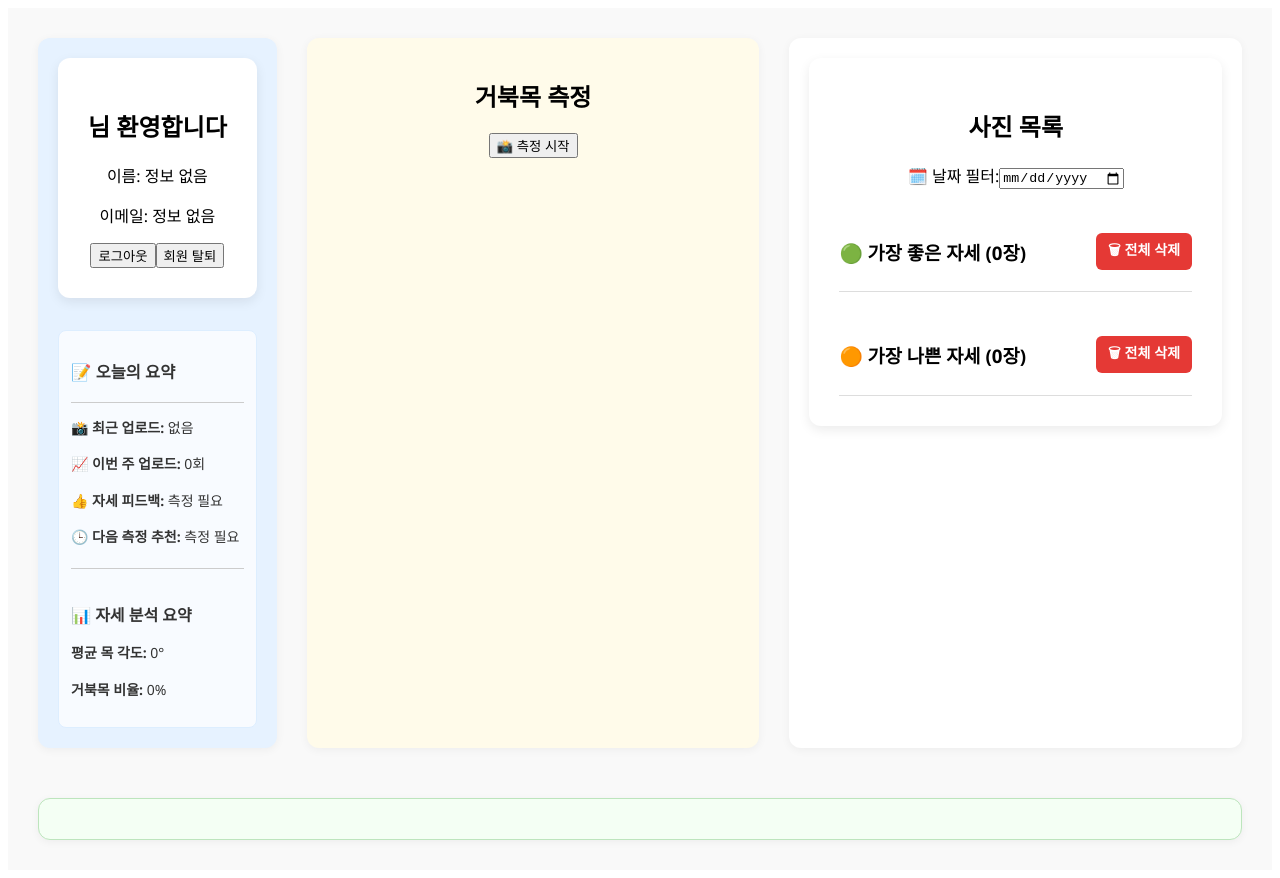
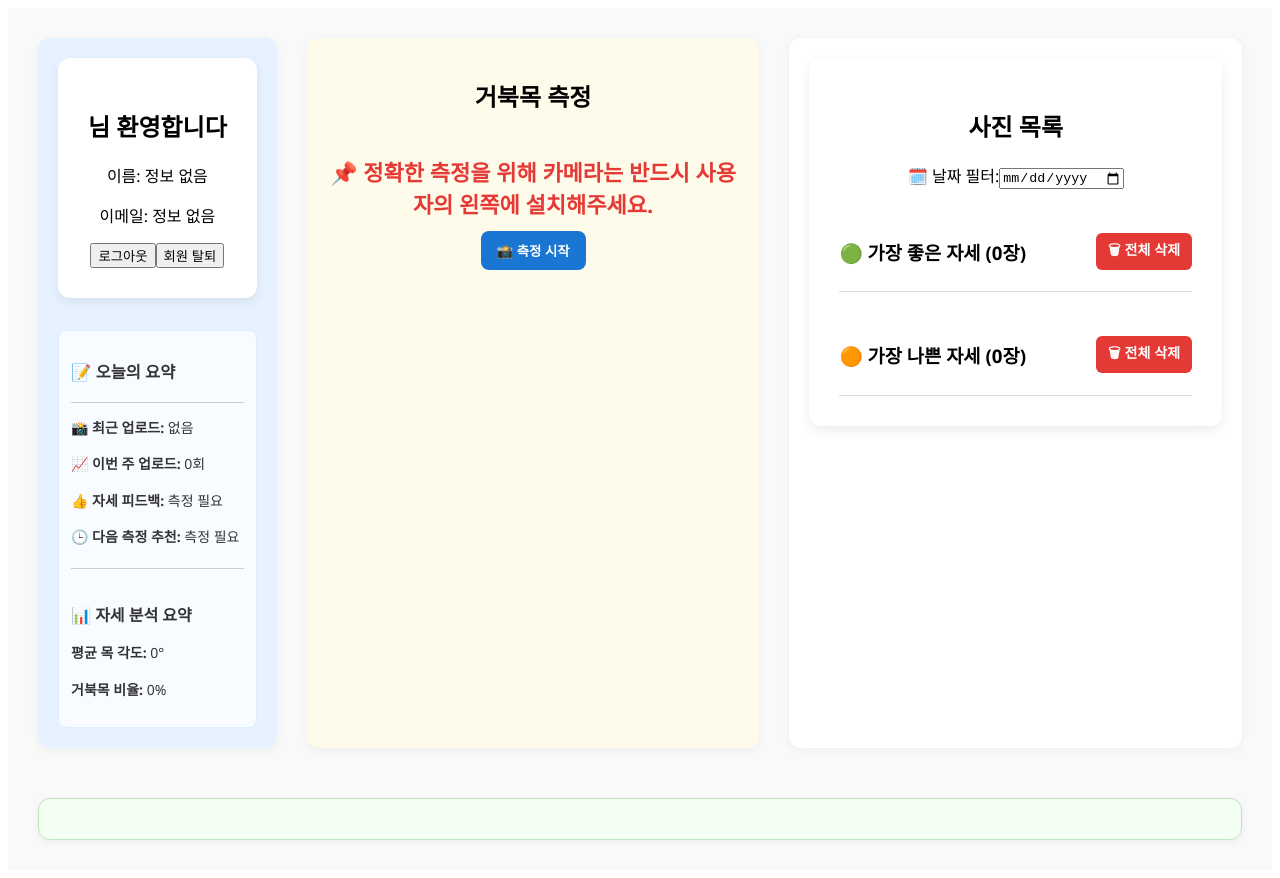
Before and after one commit to mj99k14/webcam-upgrade, a Vue app in the folder newfront/: page /myprofile in a window 1280 px wide. Built offline with nearby package versions, Linux system fonts and the light colour scheme.

Commit message:
css정리

```diff
--- a/newfront/src/components/Mainphotos.vue
+++ b/newfront/src/components/Mainphotos.vue
@@ -1,20 +1,22 @@
 <template>
   <div class="main">
-    <!-- 포스터 결과 사진 -->
-    <div class="result-photo-group" v-if="worstFrameUrl || bestFrameUrl">
+    <!-- 결과 사진 -->
+    <div class="result-photo-group" v-if="measurementFinished && (bestFrameUrl || worstFrameUrl)">
       <div v-if="bestFrameUrl" class="photo-block" @click="openModal(bestFrameUrl)">
         <p>✅ 가장 좋은 자세</p>
         <img :src="bestFrameUrl" alt="좋은 자세" />
       </div>
       <div v-if="worstFrameUrl" class="photo-block" @click="openModal(worstFrameUrl)">
         <p>⚠️ 가장 나쁜 자세</p>
-        <img :src="worstFrameUrl" alt="거북목의심  자세" />
+        <img :src="worstFrameUrl" alt="나쁜 자세" />
       </div>
     </div>
 
     <PhotoModal v-if="modalUrl" :photoUrl="modalUrl" @close="modalUrl = null" />
+
     <div class="title-group">
       <h2>거북목 측정</h2>
+      <p class="camera-guide">📌 정확한 측정을 위해 카메라는 반드시 사용자의 왼쪽에 설치해주세요.</p>
       <div class="button-group" v-if="isCapturing && !measurementFinished">
         <button class="stop-btn" @click="stopCamera">📴 측정 중지</button>
         <button class="complete-btn" @click="finishMeasurement">✅ 측정 완료</button>
@@ -27,7 +29,7 @@
         <video ref="video" autoplay muted playsinline></video>
         <canvas ref="canvas"></canvas>
       </div>
-      <p>⏱ 측정 시간: {{ formattedTime }}</p>
+      <p class="timer-text">⏱ 측정 시간: {{ formattedTime }}</p>
     </div>
 
     <div v-if="measurementFinished" class="result-info">
@@ -86,6 +88,7 @@ export default {
   },
   methods: {
     toggleMeasurement() {
+      alert("⚠️ 카메라는 반드시 사용자의 왼쪽에 설치해주세요!");
       this.startCamera();
     },
     openModal(url) {
@@ -122,13 +125,33 @@ export default {
       const worst = this.capturedFrames.reduce((max, f) => (f.angle > max.angle ? f : max), this.capturedFrames[0]);
       const best = this.capturedFrames.reduce((min, f) => (f.angle < min.angle ? f : min), this.capturedFrames[0]);
 
-      const worstId = await this.uploadToServer(worst.dataUrl, "worst", worst.angle);
-      const bestId = await this.uploadToServer(best.dataUrl, "best", best.angle);
+      let bestId = null;
+      let worstId = null;
 
+      // 📌 best와 worst가 동일할 경우 조건 분기
+      if (best.dataUrl === worst.dataUrl) {
+        if (max > 135) {
+          worstId = await this.uploadToServer(worst.dataUrl, "worst", worst.angle);
+          this.bestFrameUrl = '';
+          this.worstFrameUrl = worst.dataUrl;
+          this.bestPhotoId = null;
+          this.worstPhotoId = worstId;
+        } else {
+          bestId = await this.uploadToServer(best.dataUrl, "best", best.angle);
+          this.bestFrameUrl = best.dataUrl;
+          this.worstFrameUrl = '';
+          this.bestPhotoId = bestId;
+          this.worstPhotoId = null;
+        }
+      } else {
+        // 서로 다르면 둘 다 업로드
+        worstId = await this.uploadToServer(worst.dataUrl, "worst", worst.angle);
+        bestId = await this.uploadToServer(best.dataUrl, "best", best.angle);
         this.worstFrameUrl = worst.dataUrl;
         this.bestFrameUrl = best.dataUrl;
         this.bestPhotoId = bestId;
         this.worstPhotoId = worstId;
+      }
 
       await fetch("http://210.101.236.158:5000/api/posture/save", {
         method: "POST",
@@ -198,6 +221,7 @@ export default {
 
       pose = new window.Pose({ locateFile: (file) => `https://cdn.jsdelivr.net/npm/@mediapipe/pose@0.5/${file}` });
       pose.setOptions({ modelComplexity: 1, smoothLandmarks: true, minDetectionConfidence: 0.5, minTrackingConfidence: 0.5 });
+
       pose.onResults((results) => {
         canvas.width = video.videoWidth;
         canvas.height = video.videoHeight;
@@ -264,6 +288,7 @@ export default {
       script.onload = resolve;
       document.head.appendChild(script);
     });
+
     Promise.all([
       loadScript('https://cdn.jsdelivr.net/npm/@mediapipe/pose@0.5/pose.js'),
       loadScript('https://cdn.jsdelivr.net/npm/@mediapipe/drawing_utils/drawing_utils.js'),
@@ -274,16 +299,36 @@ export default {
 </script>
 
 <style scoped>
+/* 🌐 전체 영역 */
+.main {
+  padding: 20px;
+  text-align: center;
+}
 
+/* 📸 결과 사진 그룹 */
+.result-photo-group {
+  display: flex;
+  justify-content: center;
+  gap: 20px;
+  margin-bottom: 20px;
+}
+.photo-block {
+  text-align: center;
+}
+.photo-block img {
+  width: 300px;
+  border-radius: 12px;
+  border: 3px solid #ccc;
+}
+
+/* 📹 비디오 & 캔버스 영역 */
 .video-canvas {
   position: relative;
   width: 640px;
   height: 480px;
   margin: 0 auto;
 }
-
-video,
-canvas {
+video, canvas {
   position: absolute;
   top: 0;
   left: 0;
@@ -293,12 +338,19 @@ canvas {
   object-fit: cover;
   z-index: 1;
 }
-
 canvas {
-  z-index: 2; /* canvas가 video 위에 올라오도록 */
-  pointer-events: none; /* 클릭 막기 */
+  z-index: 2;
+  pointer-events: none;
 }
 
+/* ⏱ 측정 시간 */
+.timer-text {
+  font-size: 25px;
+  text-align: center;
+  margin-top: 10px;
+}
+
+/* 📋 측정 결과 블럭 */
 .result-info {
   margin-top: 30px;
   background-color: #ffffff;
@@ -311,26 +363,21 @@ canvas {
   font-size: 22px;
   text-align: left;
 }
-
 .stat-item {
   display: flex;
   justify-content: space-between;
   align-items: center;
   margin-bottom: 15px;
-  font-size: 22px;
 }
-
 .label {
   font-weight: 600;
   color: #333;
 }
-
 .value {
   color: #007BFF;
   font-weight: bold;
   font-size: 18px;
 }
-
 .message {
   text-align: center;
   color: #28a745;
@@ -339,6 +386,7 @@ canvas {
   margin: 20px 0;
 }
 
+/* 🔁 다시 측정 버튼 */
 .restart-btn {
   padding: 14px 24px;
   background-color: #4caf50;
@@ -348,15 +396,63 @@ canvas {
   cursor: pointer;
   font-weight: bold;
   width: 100%;
-  font-size: 22x;
+  font-size: 18px;
 }
 .restart-btn:hover {
   background-color: #388e3c;
 }
+
+/* 🧭 제목 및 안내 */
 .title-group {
   display: flex;
   flex-direction: column;
   align-items: center;
+  text-align: center;
   margin-bottom: 20px;
 }
+.camera-guide {
+  color: #e53935;
+  font-weight: bold;
+  font-size: 22px;
+  text-align: center;
+  margin-bottom: 12px;
+}
+
+/* 🧭 버튼들 (측정 시작/중지/완료) */
+.button-group {
+  display: flex;
+  gap: 10px;
+  margin-top: 10px;
+}
+.start-btn,
+.stop-btn,
+.complete-btn {
+  padding: 10px 16px;
+  font-weight: bold;
+  border-radius: 8px;
+  border: none;
+  cursor: pointer;
+  color: white;
+}
+
+/* 각 버튼 색상 */
+.start-btn {
+  background-color: #1976d2;
+}
+.start-btn:hover {
+  background-color: #1565c0;
+}
+.stop-btn {
+  background-color: #f44336;
+}
+.stop-btn:hover {
+  background-color: #c62828;
+}
+.complete-btn {
+  background-color: #4caf50;
+}
+.complete-btn:hover {
+  background-color: #388e3c;
+}
+
 </style>
--- a/newfront/src/views/MyProfile.vue
+++ b/newfront/src/views/MyProfile.vue
@@ -13,7 +13,6 @@
       @handlePhotoUploaded="handlePhotoUploaded"
       @stopCamera="stopCamera"
     />
-
 
     <div class="photo-list-section">
       <PhotoList
@@ -65,6 +64,19 @@ export default {
     const modalPhotoUrl = ref(null);
     const bestPhoto = ref(null);
     const worstPhoto = ref(null);
+    const cameraActive = ref(false);
+
+    const startCamera = () => {
+      cameraActive.value = true;
+    };
+
+    const stopCamera = () => {
+      cameraActive.value = false;
+    };
+
+    const handlePhotoUploaded = () => {
+      fetchPhotos();
+    };
 
     watch(selectedDate, (newDate) => {
       if (!newDate) return;
@@ -133,15 +145,6 @@ export default {
       }
     };
 
-    const handlePhotoUploaded = () => {
-      fetchPhotos();
-    };
-
-    const stopCamera = () => {
-    cameraActive.value = false;
-  };
-
-
     const deletePhoto = async (id) => {
       try {
         const res = await axios.delete(`http://210.101.236.158:5000/api/photos/${id}`);
@@ -190,6 +193,7 @@ export default {
       photos,
       bestPhoto,
       worstPhoto,
+      cameraActive,
       selectedPhoto,
       deletePhoto,
       showPhoto,
@@ -199,7 +203,9 @@ export default {
       formatTime,
       selectedDate,
       filteredPhotos,
-      PhotoModal,
+      startCamera,
+      stopCamera,
+      modalPhotoUrl,
     };
   }
 };
```
Lines whose indentation alone changed are shown as unchanged.
